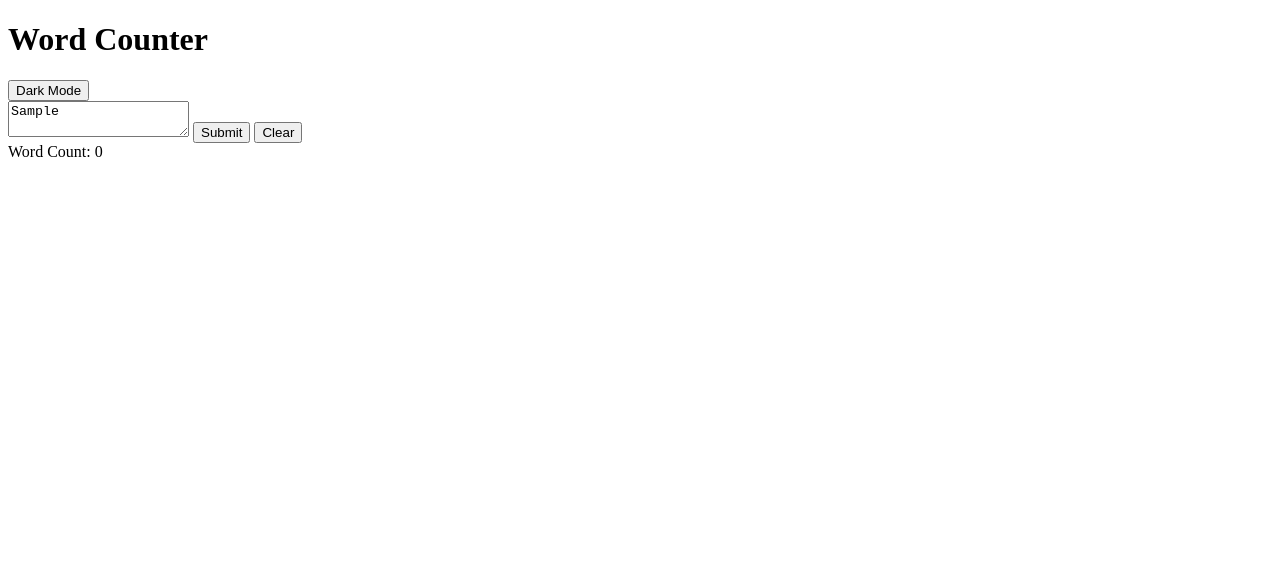
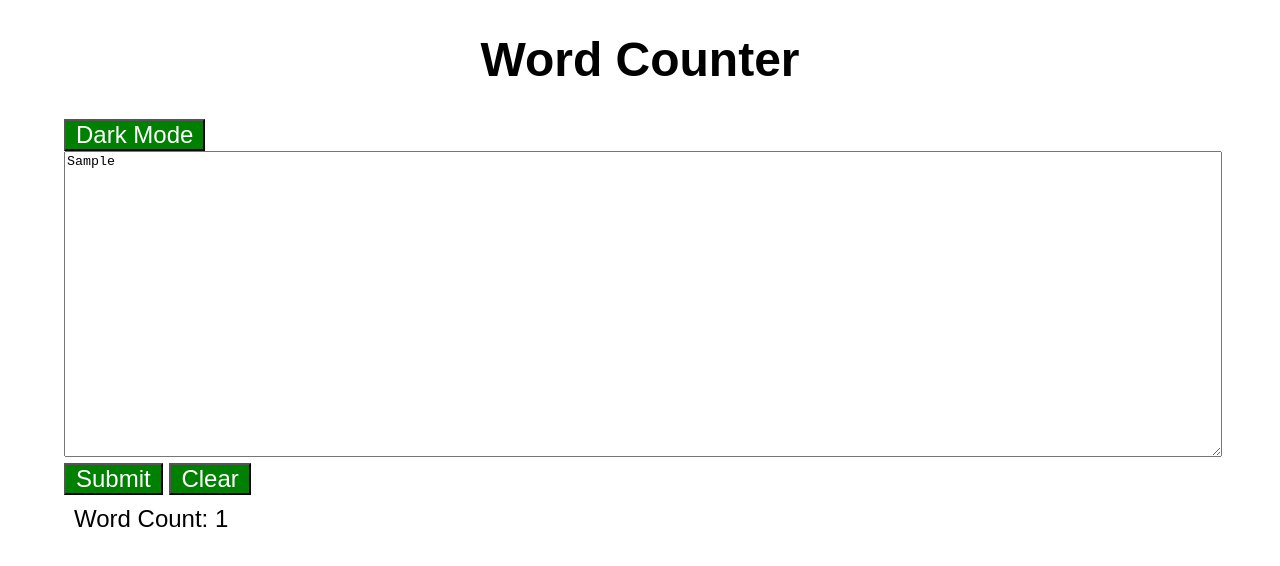
Before and after one commit to justinglotz/LAB-word-counter, a plain HTML site: page index.html in a window 1280 px wide. Both pictures are taken after typing "Sample" into the empty fields and a click on the button "Submit". Drawn offline with Linux system fonts and the light colour scheme.

Commit message:
added styling

```diff
--- a/index.html
+++ b/index.html
@@ -12,7 +12,7 @@
   <button id="bg-switch">Dark Mode</button>
   <div id="error" class="error"></div>
   <form>
-    <textarea placeholder="Place your words here..."></textarea>
+    <textarea placeholder="Place your words here..." rows="20"></textarea>
     <button type="submit">Submit</button>
     <button type="reset">Clear</button>
   </form>
--- a/main.css
+++ b/main.css
@@ -0,0 +1,30 @@
+body {
+  width: 90%;
+  margin: 0 auto;
+  font-size: 1.5em;
+  font-family: Arial, Helvetica, sans-serif;
+}
+
+body h1 {
+  text-align: center;
+}
+
+textarea {
+  width: 100%;
+
+}
+
+textarea::placeholder {
+  color: blue;
+}
+
+button {
+  background-color: green;
+  color: white;
+  padding: 0 10px;
+  font-size: inherit;
+}
+
+#word-count {
+  margin: 10px;
+}
--- a/main.js
+++ b/main.js
@@ -6,15 +6,24 @@ const wordCounter = (value) => {
 
   if (value) {
     // COMPLETE THE LOGIC
-    wordCount.innerHTML = `Word Count: 0`;
+    let words = document.querySelector('textarea').value;
+    const wordsArr = words.split(" ")
+    let wordCounter = 0;
+    for (item of wordsArr) {
+      wordCounter += 1;
+    }
+    wordCount.innerHTML = `Word Count: ${wordCounter}`;
   } else {
     // if the value is empty, set the error message value to "Please input text"
-    error.innerHTML = ""; // UPDATE THIS
+    error.innerHTML = "Please input text"; // UPDATE THIS
+
+
   }
 }
 
 // OPTIONAL CHALLENGE
 const toggleMode = (btnText) => {
+
   // complete the function
 }
 
```
